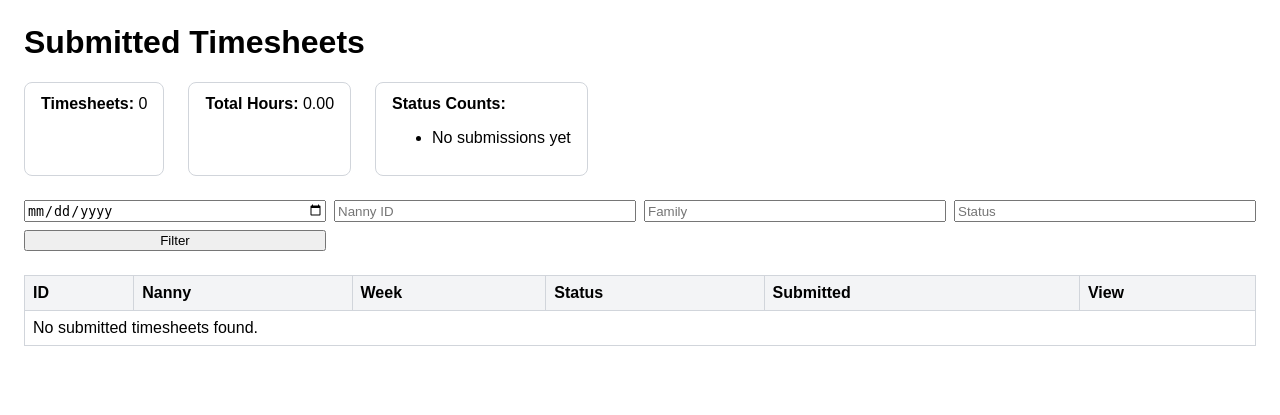
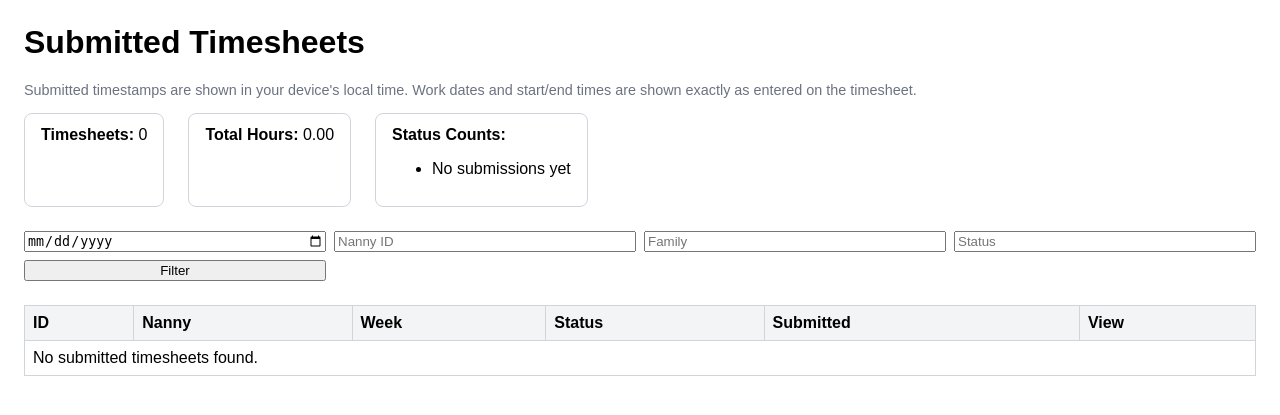
Before and after one commit to codyhenry/TimesheetForYou, a Django app: page /dashboard/ in a window 1280 px wide. Shown: the top 415 px of the page. Run offline with Django 4.2, Linux system fonts and the light colour scheme; the visitor is signed in with stand-in values (Sample User, id 1); data comes from the database, SQL or seed files in the repository; data that the repository does not hold is empty.

Commit message:
Render event timestamps in viewer local time

```diff
--- a/timesheet_project/dashboard/templates/dashboard/index.html
+++ b/timesheet_project/dashboard/templates/dashboard/index.html
@@ -12,10 +12,12 @@
         .card { padding: 12px 16px; border: 1px solid #d1d5db; border-radius: 8px; }
         textarea { width: 100%; min-height: 120px; }
         .filters { margin-bottom: 24px; display: grid; gap: 8px; grid-template-columns: repeat(4, minmax(120px, 1fr)); }
+        .muted { color: #6b7280; font-size: 0.9em; }
     </style>
 </head>
 <body>
     <h1>Submitted Timesheets</h1>
+    <p class="muted">Submitted timestamps are shown in your device's local time. Work dates and start/end times are shown exactly as entered on the timesheet.</p>
     <div class="stats">
         <div class="card"><strong>Timesheets:</strong> {{ stats.timesheet_count }}</div>
         <div class="card"><strong>Total Hours:</strong> {{ stats.total_hours }}</div>
@@ -57,7 +59,15 @@
                     <td>{{ timesheet.nanny.get_full_name|default:timesheet.nanny.username }}</td>
                     <td>{{ timesheet.week_start_date }} → {{ timesheet.week_end_date }}</td>
                     <td>{{ timesheet.status }}</td>
-                    <td>{{ timesheet.submitted_at }}</td>
+                    <td>
+                        {% if timesheet.submitted_at %}
+                            <time class="local-datetime" datetime="{{ timesheet.submitted_at|date:'c' }}">
+                                {{ timesheet.submitted_at|date:'c' }}
+                            </time>
+                        {% else %}
+                            —
+                        {% endif %}
+                    </td>
                     <td><a href="{% url 'dashboard-detail' timesheet.id %}">Open</a></td>
                 </tr>
             {% empty %}
@@ -102,5 +112,25 @@
             <button type="submit">Save Notes</button>
         </form>
     {% endif %}
+
+    <script>
+        document.querySelectorAll(".local-datetime").forEach((element) => {
+            const value = element.getAttribute("datetime");
+            if (!value) {
+                return;
+            }
+
+            const date = new Date(value);
+            if (Number.isNaN(date.getTime())) {
+                return;
+            }
+
+            element.textContent = new Intl.DateTimeFormat(undefined, {
+                dateStyle: "medium",
+                timeStyle: "short",
+            }).format(date);
+            element.title = value;
+        });
+    </script>
 </body>
 </html>
```
